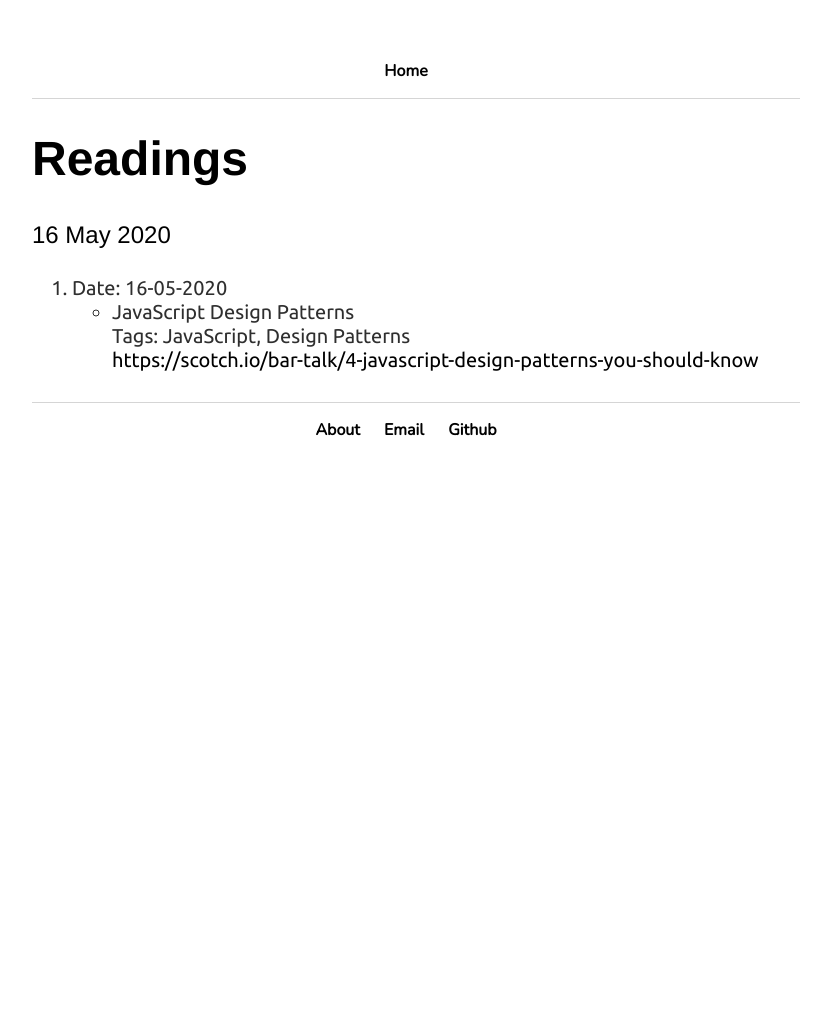
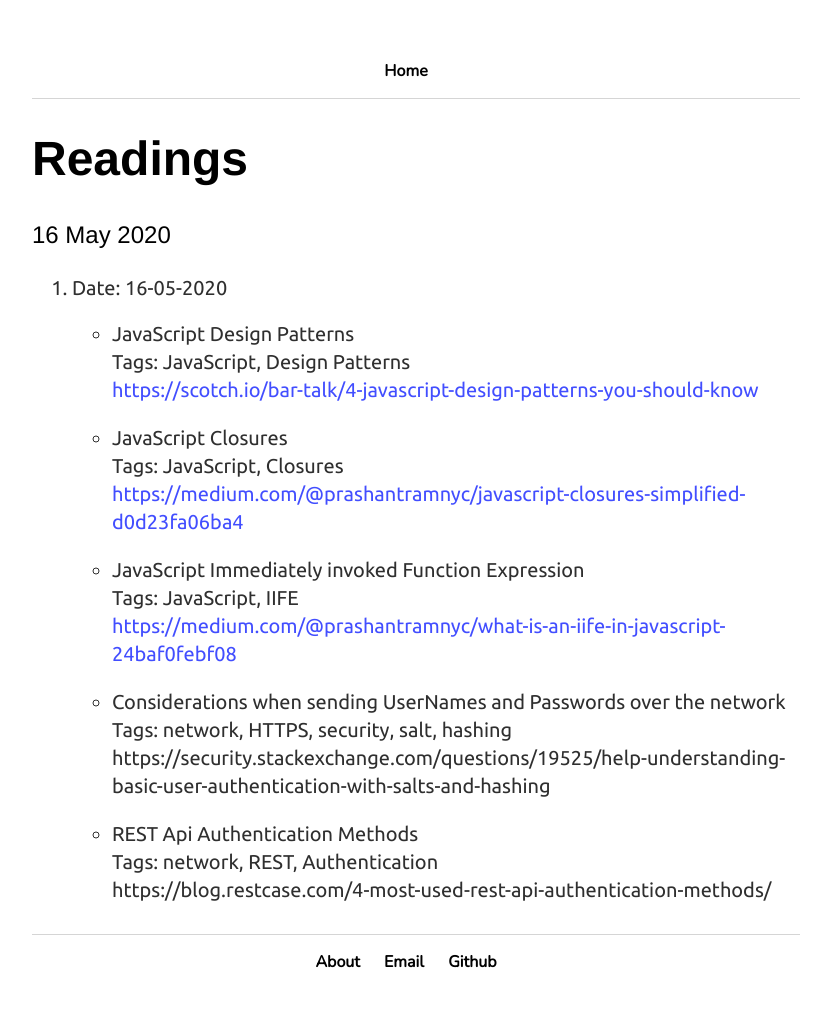
Before and after one commit to jomyemmanuel/jomyemmanuel.github.io, a Jekyll site: the page built from _posts/2020-05-16-Readings.md, in a window 1280 px wide. Shown: the whole page, without its empty margins (224-1055 px from the left). Built offline with Jekyll 4.4.1, drawn with Linux system fonts in a browser that asks for light colours; before the commit the page ends 900 px from its top, so only the background shows below that.

Commit message:
Added new readings for 16th May, 2020

```diff
--- a/_posts/2020-05-16-Readings.md
+++ b/_posts/2020-05-16-Readings.md
@@ -6,4 +6,20 @@
 1. Date: 16-05-2020 <br />
 	* JavaScript Design Patterns <br />
 	  Tags: JavaScript, Design Patterns <br />
-	  <https://scotch.io/bar-talk/4-javascript-design-patterns-you-should-know>
+	  <https://scotch.io/bar-talk/4-javascript-design-patterns-you-should-know> <br />
+
+	* JavaScript Closures <br />
+	  Tags: JavaScript, Closures <br />
+	  <https://medium.com/@prashantramnyc/javascript-closures-simplified-d0d23fa06ba4> <br />
+
+	* JavaScript Immediately invoked Function Expression <br />
+          Tags: JavaScript, IIFE <br />
+	  <https://medium.com/@prashantramnyc/what-is-an-iife-in-javascript-24baf0febf08> <br />
+
+	* Considerations when sending UserNames and Passwords over the network <br />
+          Tags: network, HTTPS, security, salt, hashing <br />
+	  https://security.stackexchange.com/questions/19525/help-understanding-basic-user-authentication-with-salts-and-hashing <br />
+
+	* REST Api Authentication Methods <br />
+          Tags: network, REST, Authentication <br />
+	  https://blog.restcase.com/4-most-used-rest-api-authentication-methods/ <br />
```
